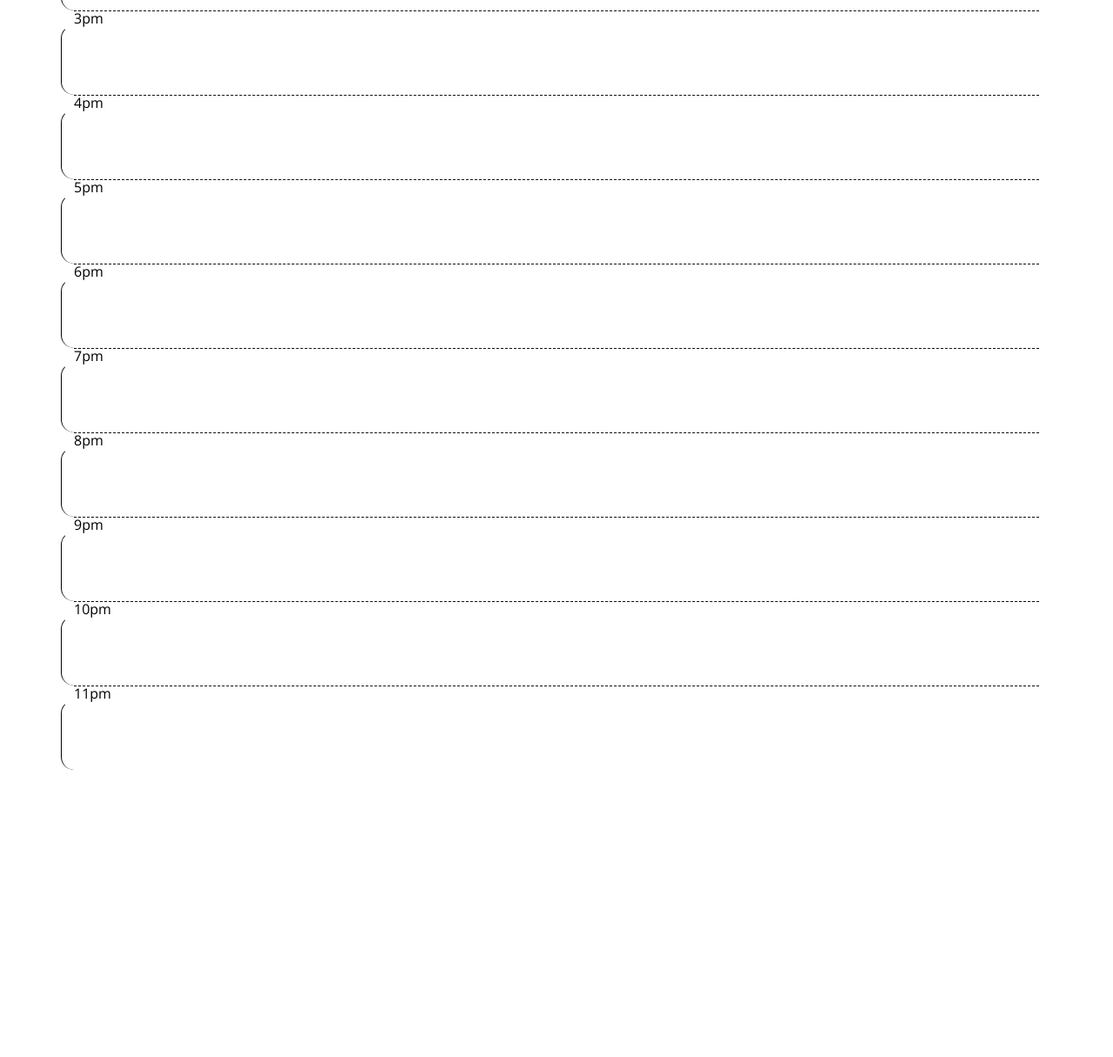
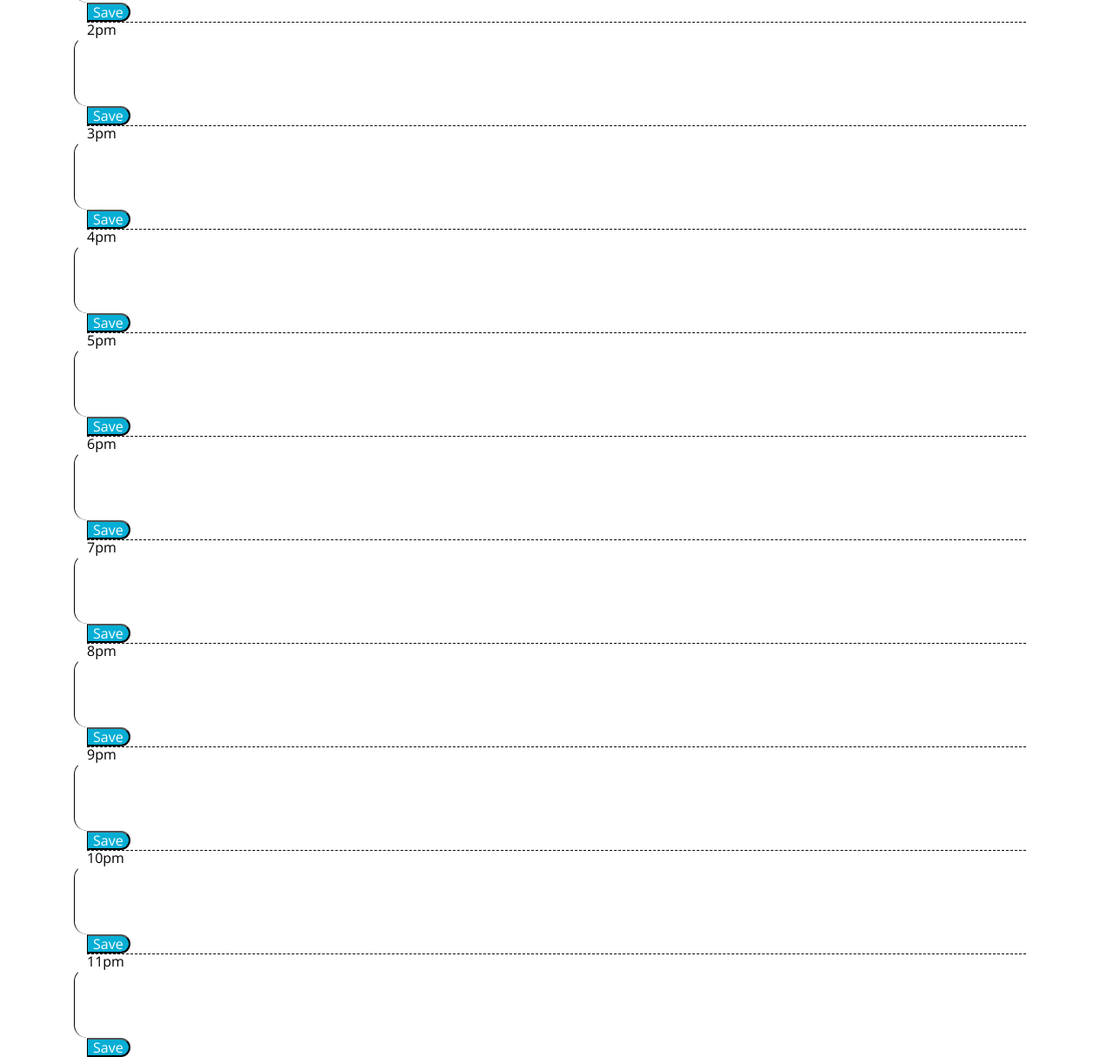
Before and after one commit to mitchroutman/day-planner-MR, a plain HTML site: page index.html in a window 1280 px wide. Shown: the part 902-2117 px from the top of the page at 87% size. Before the commit the page ends 1787 px from the top, so only its background shows below. Drawn offline with nearby package versions, Linux system fonts and the light colour scheme.

Commit message:
added buttons

```diff
--- a/index.html
+++ b/index.html
@@ -20,37 +20,52 @@
     </header>
     <div class="container">
       <!-- Timeblocks go here -->
-     <div class="">
+     <div class="container">
         <div class="hour">09am</div>
           <textarea class="time-block row description"></textarea>
+            <input type="button" name="Save" value="Save" class="saveBtn" onclick="showBtn()">
         <div class="hour">10am</div>
           <textarea class="time-block row description"></textarea>
+            <input type="button" name="Save" value="Save" class="saveBtn" onclick="showBtn()">
         <div class="hour">11am</div>
           <textarea class="time-block row description"></textarea>
+          <input type="button" name="Save" value="Save" class="saveBtn" onclick="showBtn()">
         <div class="hour">12pm</div>
           <textarea class="time-block row description"></textarea>
+          <input type="button" name="Save" value="Save" class="saveBtn" onclick="showBtn()">
         <div class="hour">1pm</div>
           <textarea class="time-block row description"></textarea>
+          <input type="button" name="Save" value="Save" class="saveBtn" onclick="showBtn()">
         <div class="hour">2pm</div>
           <textarea class="time-block row description"></textarea>
+          <input type="button" name="Save" value="Save" class="saveBtn" onclick="showBtn()">
         <div class="hour">3pm</div>
           <textarea class="time-block row description"></textarea>
+          <input type="button" name="Save" value="Save" class="saveBtn" onclick="showBtn()">
         <div class="hour">4pm</div>
           <textarea class="time-block row description"></textarea>
+          <input type="button" name="Save" value="Save" class="saveBtn" onclick="showBtn()">
         <div class="hour">5pm</div>
           <textarea class="time-block row description"></textarea>
+          <input type="button" name="Save" value="Save" class="saveBtn" onclick="showBtn()">
         <div class="hour">6pm</div>
           <textarea class="time-block row description"></textarea>
+          <input type="button" name="Save" value="Save" class="saveBtn" onclick="showBtn()">
          <div class="hour">7pm</div>
           <textarea class="time-block row description"></textarea>
+          <input type="button" name="Save" value="Save" class="saveBtn" onclick="showBtn()">
         <div class="hour">8pm</div>
          <textarea class="time-block row description"></textarea>
+         <input type="button" name="Save" value="Save" class="saveBtn" onclick="showBtn()">
         <div class="hour">9pm</div>
          <textarea class="time-block row description"></textarea>
+         <input type="button" name="Save" value="Save" class="saveBtn" onclick="showBtn()">
         <div class="hour">10pm</div>
           <textarea class="time-block row description"></textarea>
+          <input type="button" name="Save" value="Save" class="saveBtn" onclick="showBtn()">
         <div class="hour">11pm</div>
           <textarea class="time-block row description"></textarea>
+          <input type="button" name="Save" value="Save" class="saveBtn" onclick="showBtn()">
     </div>
       <script src="https://cdnjs.cloudflare.com/ajax/libs/jquery/3.2.1/jquery.min.js"></script>
     <script src="https://cdnjs.cloudflare.com/ajax/libs/moment.js/2.24.0/moment.min.js"></script>
```
